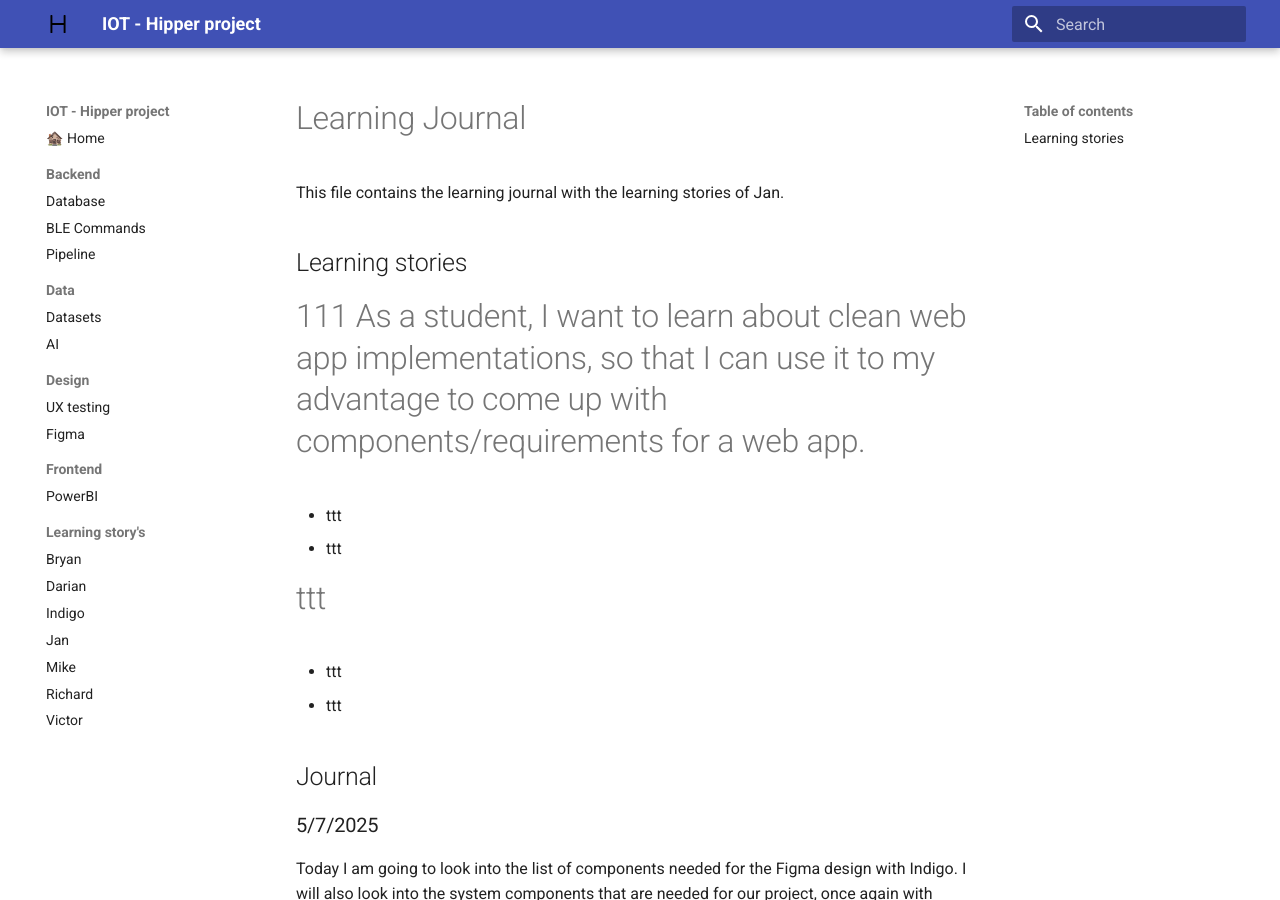
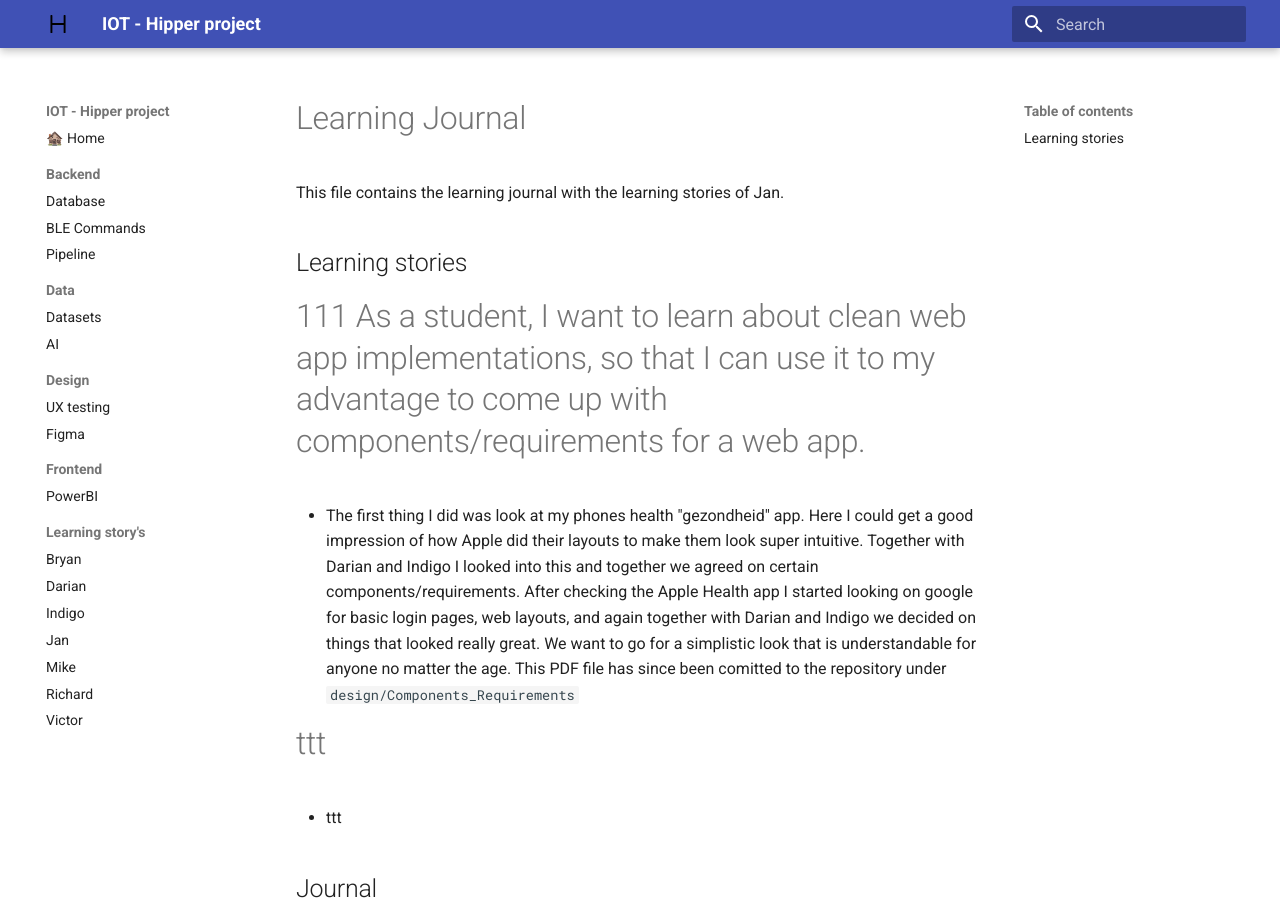
Before and after one commit to Vic-Warden/Digital-Life-Hipper-Monitoring, an MkDocs documentation site: the page built from docs/learning/journalJan.md, in a window 1280 px wide and 900 px high. Built offline with MkDocs 1.6.1 and Material for MkDocs 9.7.7, drawn with Linux system fonts in a browser that asks for light colours.

Commit message:
Added in learning story text

```diff
--- a/docs/learning/journalJan.md
+++ b/docs/learning/journalJan.md
@@ -4,12 +4,11 @@ This file contains the learning journal with the learning stories of Jan.
 ## Learning stories
 
 #111 As a student, I want to learn about clean web app implementations, so that I can use it to my advantage to come up with components/requirements for a web app.
-* ttt
-* ttt
+* The first thing I did was look at my phones health "gezondheid" app. Here I could get a good impression of how Apple did their layouts to make them look super intuitive. Together with Darian and Indigo I looked into this and together we agreed on certain components/requirements. After checking the Apple Health app I started looking on google for basic login pages, web layouts, and again together with Darian and Indigo we decided on things that looked really great. We want to go for a simplistic look that is understandable for anyone no matter the age. This PDF file has since been comitted to the repository under `design/Components_Requirements`
 
 #ttt
 * ttt
-* ttt
+
 ## Journal
 
 ### 5/7/2025
```
